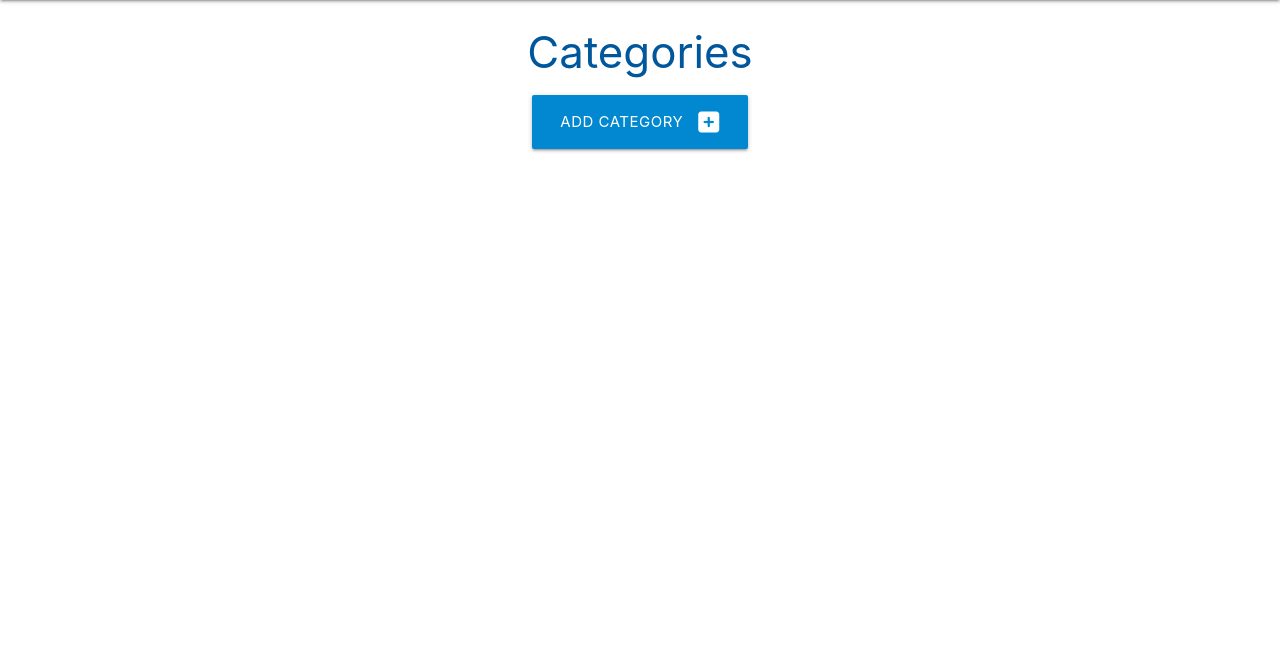
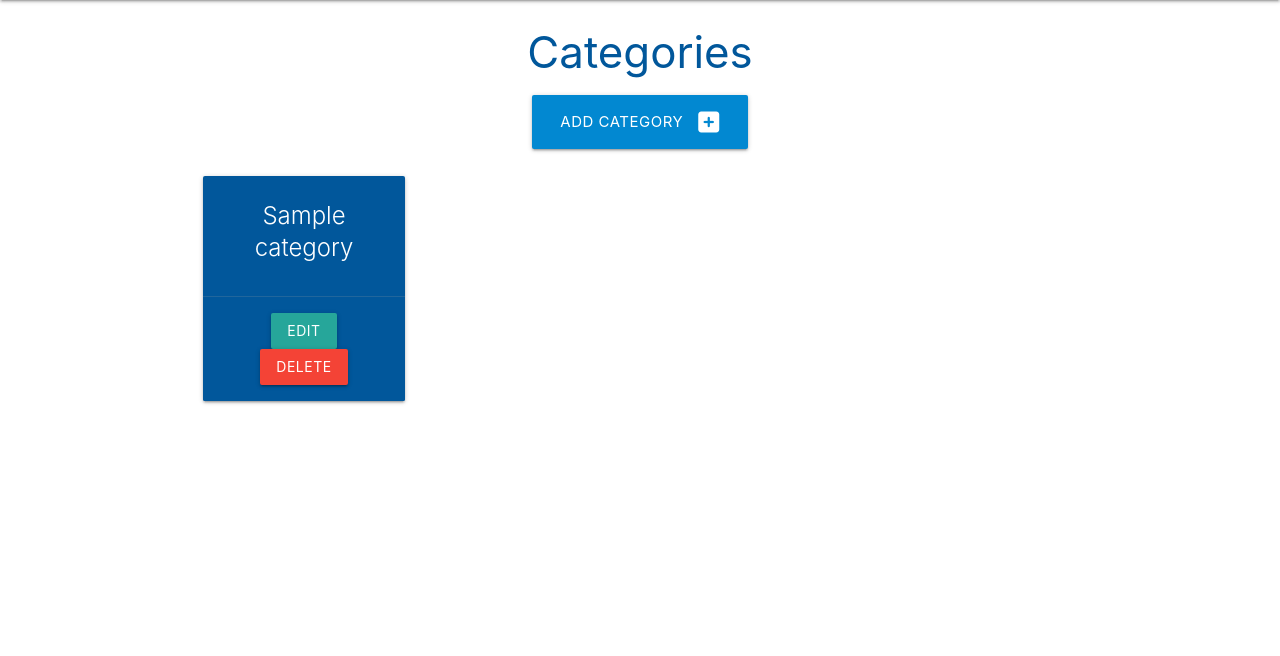
Before and after one commit to hpesciotti/task-manager-sql-project, a Flask app: page /categories in a window 1280 px wide. Shown: the part 64-720 px from the top of the page. Run offline with Flask 3, Linux system fonts and the light colour scheme; tables that the repository leaves empty hold one stand-in row (values such as "Sample post"); some libraries are stand-ins or nearby versions.

Commit message:
Add content from taskmanger lesson 6/16

```diff
--- a/taskmanager/routes.py
+++ b/taskmanager/routes.py
@@ -8,7 +8,8 @@ def home():
 
 @app.route("/categories")
 def categories():
-    return render_template("categories.html")
+    categories = list(Category.query.order_by(Category.category_name).all())
+    return render_template("categories.html", categories=categories)
 
 @app.route("/add_category", methods=["GET", "POST"])
 def add_category():
--- a/taskmanager/templates/add_category.html
+++ b/taskmanager/templates/add_category.html
@@ -7,7 +7,7 @@
     <form class="col s12" method="POST" action="{{ url_for('add_category') }}">
         <!-- Category Name -->
         <div class="row">
-            <div class="input-field col s12">
+            <div class="input-field col s12 center-align">
                 <i class="fas fa-folder-open prefix light-blue-text text-darken-4"></i>
                 <input placeholder="Category Name" id="category_name" name="category_name" minlength="3" maxlength="25"
                     type="text" class="validate" required>
--- a/taskmanager/templates/categories.html
+++ b/taskmanager/templates/categories.html
@@ -11,4 +11,20 @@
     </div>
 </div>
 
+<div class="row">
+    {% for category in categories %}
+    <div class="col s12 m6 l3">
+      <div class="card light-blue darken-4 center-align">
+        <div class="card-content white-text">
+          <span class="card-title">{{ category.category_name }}</span>
+        </div>
+        <div class="card-action">
+          <a href="#" class="btn greeb accent-4">Edit</a>
+          <a href="#" class="btn red">Delete</a>
+        </div>
+      </div>
+    </div>
+    {% endfor %}
+  </div>
+
 {% endblock %}
```
